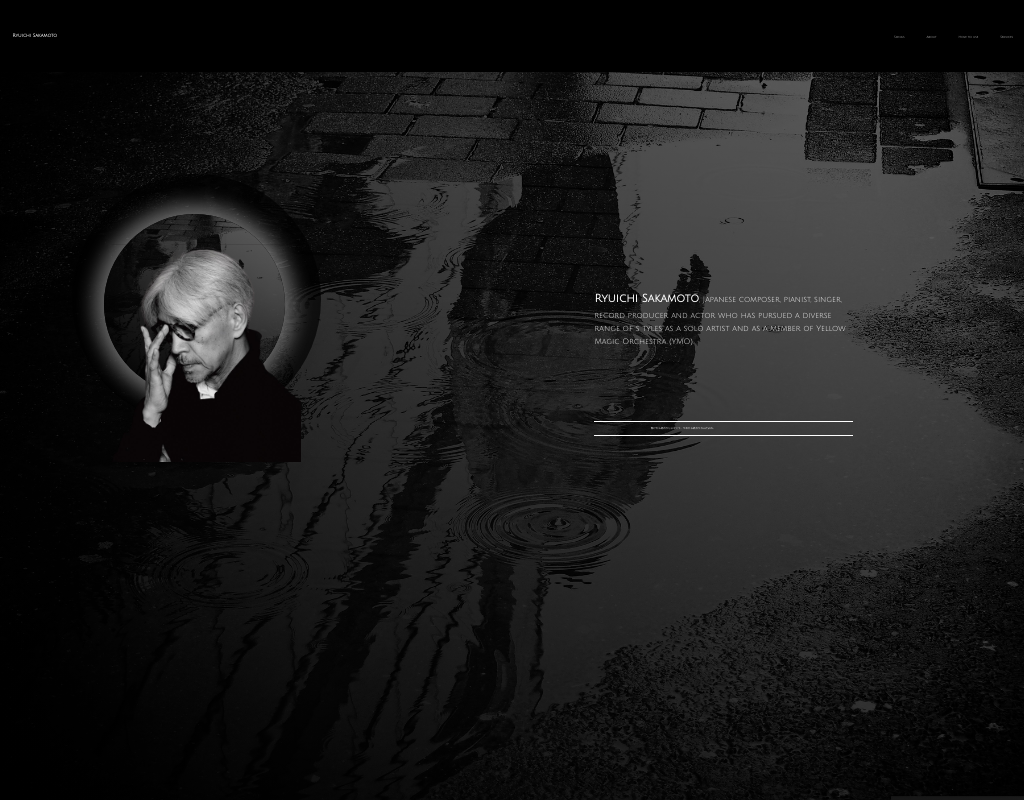
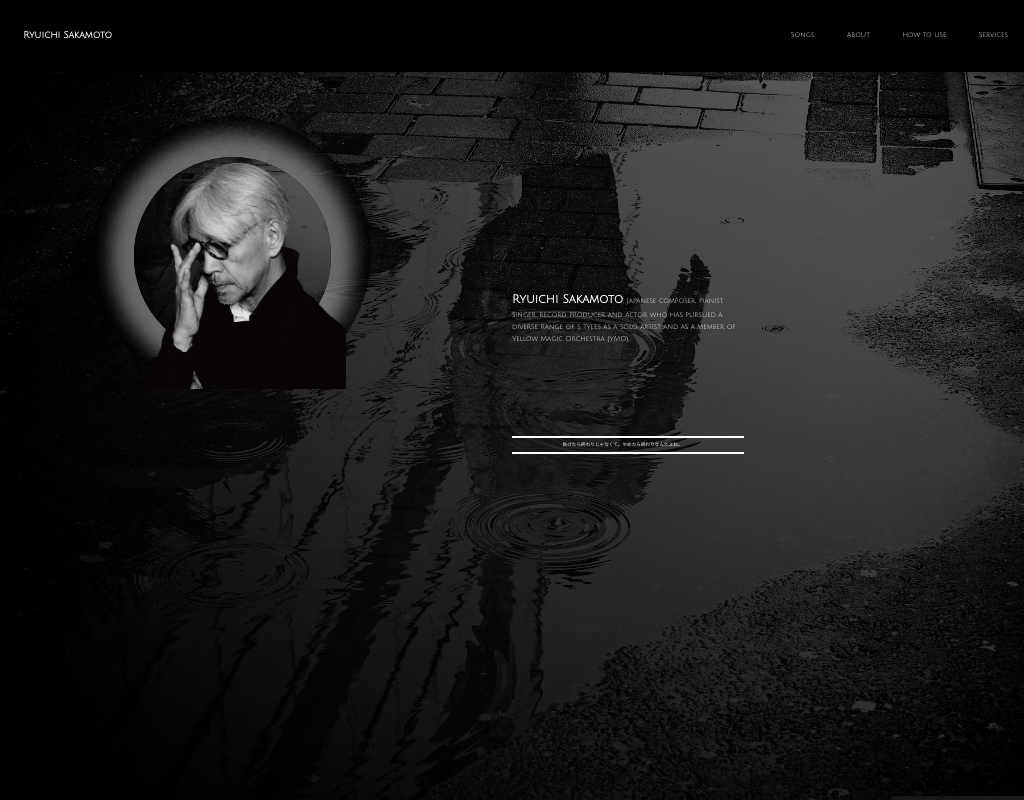
Before and after one commit to resetmerlin/ryuichi-sakamot__web, a website: page index.html in a window 1024 px wide. Drawn offline with nearby package versions, Linux system fonts and the light colour scheme.

Commit message:
2022/10/26

```diff
--- a/css/style.css
+++ b/css/style.css
@@ -69,19 +69,28 @@
   box-sizing: inherit; }
 
 html {
-}
-  @media only screen and (min-width: 74rem) {
+  /*
+320px — 480px: Mobile devices
+481px — 768px: iPads, Tablets
+769px — 1024px: Small screens, laptops
+1025px — 1200px: Desktops, large screens
+1201px and more —  Extra large screens, TV
+*/ }
+  @media only screen and (min-width: 32rem) and (max-width: 48rem) {
     html {
-      font-size: 25.5%; } }
-  @media only screen and (min-width: 64rem) and (max-width: 74rem) {
+      font-size: 62.5%; } }
+  @media only screen and (min-width: 48.1rem) and (max-width: 76.8rem) {
     html {
-      font-size: 22%; } }
-  @media only screen and (min-device-width: 48rem) and (max-device-width: 64rem) and (orientation: landscape) {
+      font-size: 14.5%; } }
+  @media only screen and (min-width: 76.9rem) and (max-width: 102.4rem) {
+    html {
+      font-size: 23.5%; } }
+  @media only screen and (min-width: 102.5rem) and (max-width: 120rem) {
     html {
       font-size: 19.5%; } }
-  @media only screen and (min-width: 20rem) and (max-width: 48rem) {
+  @media only screen and (min-width: 120.1rem) {
     html {
-      font-size: 5%; } }
+      font-size: 62.5%; } }
 
 body {
   box-sizing: border-box; }
@@ -104,6 +113,20 @@
 .u-margin-top-huge {
   margin-top: 10rem; }
 
+/* Smartphones (portrait) ---------------- */
+@media only screen and (max-width: 20rem) {
+  /* Add Your CSS Styling Here */ }
+
+/* Smartphones (landscape) ---------------- */
+@media only screen and (min-width: 20rem) and (max-width: 48rem) {
+  /* Add Your CSS Styling Here */ }
+
+/* Tablets (portrait) -------------------- */
+@media only screen and (min-device-width: 48rem) and (max-device-width: 64rem) and (orientation: portrait) {
+  /* Add Your CSS Styling Here */ }
+
+/* Tablets (landscape) ------------------- */
+/* Old Desktops and laptops ------------------ */
 .btn:link, .btn:visited {
   text-transform: uppercase;
   text-decoration: none;
@@ -194,10 +217,6 @@
     font-weight: 600;
     cursor: pointer;
     margin-left: 10rem; }
-    @media only screen and (min-device-width: 48rem) and (max-device-width: 64rem) and (orientation: landscape) {
-      .header__logo {
-        font-size: 1.5rem;
-        margin-left: 4rem; } }
     .header__logo a {
       text-decoration: none;
       color: #fff;
@@ -212,18 +231,12 @@
       text-decoration: none;
       font-size: 3rem;
       color: #fff; }
-      @media only screen and (min-device-width: 48rem) and (max-device-width: 64rem) and (orientation: landscape) {
-        .header__navigation a {
-          font-size: 1rem; } }
     .header__navigation li {
       margin: 0 5rem;
       display: inline-block;
       transition: all 0.2s ease;
       cursor: pointer;
       padding: 2rem; }
-      @media only screen and (min-device-width: 48rem) and (max-device-width: 64rem) and (orientation: landscape) {
-        .header__navigation li {
-          margin: 0 1.5rem; } }
   .header li:hover {
     transform: translateY(-1rem) scale(1.03);
     border-bottom: 1px solid #fff; }
@@ -607,29 +620,6 @@
     z-index: 1;
     cursor: pointer;
     transition: all 0.3s ease; }
-
-
-    @media only screen and (min-width: 74rem) {
-      .main__img {
-
-        top: 23%;
-        left: 11%;
-        width: 112rem;
-        height: 107rem;
-
-      } }
-    @media only screen and (min-width: 64rem) and (max-width: 74rem) {
-      .main__img {
-        top: 25%;
-        left: 12%;
-        width: 67rem;
-        height: 71rem; } }
-    @media only screen and (min-device-width: 48rem) and (max-device-width: 64rem) and (orientation: landscape) {
-      .main__img {
-        top: 28%;
-        left: 8%;
-        width: 67rem;
-        height: 70rem; } }
     .main__img:hover {
       transform: scale(1.1);
       border-radius: 50%; }
@@ -642,31 +632,6 @@
     left: 9%;
     width: 120rem;
     height: 120rem; }
-
-
-
-    @media only screen and (min-width: 74rem) {
-      .main__circle-effect {
-
-
-        top: 7%;
-        left: 14%;
-        width: 140rem;
-        height: 140rem;
-
-      } }
-    @media only screen and (min-width: 64rem) and (max-width: 74rem) {
-      .main__circle-effect {
-        top: 15%;
-        left: 10%;
-        width: 90rem;
-        height: 91rem; } }
-    @media only screen and (min-device-width: 48rem) and (max-device-width: 64rem) and (orientation: landscape) {
-      .main__circle-effect {
-        top: 14%;
-        left: 7%;
-        width: 80rem;
-        height: 80rem; } }
     .main__circle-effect--innerBlurr {
       position: absolute;
       border-radius: 50%;
@@ -680,35 +645,7 @@
       background-position: center;
       z-index: 0;
       display: flex;
-
-
       align-items: center; }
-
-
-      @media only screen and (min-width: 74rem) {
-        .main__circle-effect--innerBlurr  {
-
-
-          top: 12%;
-          left: 13%;
-          width: 105rem;
-          height: 105rem;
-
-        } }
-
-      @media only screen and (min-width: 64rem) and (max-width: 74rem) {
-        .main__circle-effect--innerBlurr {
-          top: 15%;
-          left: 15%;
-          width: 60rem;
-          height: 60rem; } }
-      @media only screen and (min-device-width: 48rem) and (max-device-width: 64rem) and (orientation: landscape) {
-        .main__circle-effect--innerBlurr {
-          top: 16%;
-          left: 13%;
-          width: 58rem;
-          height: 58rem;
-          box-shadow: 0rem 0rem 6rem 3rem rgba(255, 255, 255, 0.4); } }
     .main__circle-effect:hover {
       background: radial-gradient(circle, transparent 60%, #fff 30%);
       box-shadow: 0rem 0rem 10rem 10rem rgba(255, 255, 255, 0.3); }
@@ -723,40 +660,11 @@
     font-size: 3rem;
     transition: all 0.3s;
     color: white; }
-    @media only screen and (min-width: 74rem) {
-      .main__description {
-        left: 61%;
-        width: 160rem;
-        font-size: 5rem;
-      } }
-    @media only screen and (min-width: 64rem) and (max-width: 74rem) {
-      .main__description {
-        width: 93rem;
-        font-size: 3rem;
-        margin-left: 10rem; } }
-    @media only screen and (min-device-width: 48rem) and (max-device-width: 64rem) and (orientation: landscape) {
-      .main__description {
-        left: 55%;
-        width: 85rem;
-        font-size: 2.5rem; } }
     .main__description span {
       font-size: 5rem;
       font-weight: 700; }
-
-      @media only screen and (min-width: 74rem) {
-        .main__description span {
-          font-size: 7rem; } }
-      @media only screen and (min-width: 64rem) and (max-width: 74rem) {
-        .main__description span {
-          font-size: 4rem; } }
-      @media only screen and (min-device-width: 48rem) and (max-device-width: 64rem) and (orientation: landscape) {
-        .main__description span {
-          font-size: 3.5rem; } }
     .main__description:hover {
       transform: translateY(-6rem); }
-      @media only screen and (min-device-width: 48rem) and (max-device-width: 64rem) and (orientation: landscape) {
-        .main__description:hover {
-          transform: translateY(-2rem); } }
   .main__nonstop-text {
     position: absolute;
     top: 50%;
@@ -772,31 +680,6 @@
     border-top: 2px solid #fff;
     border-bottom: 2px solid #fff;
     align-items: center; }
-    @media only screen and (min-width: 74rem) {
-      .main__nonstop-text {
-        left: 61%;
-        top: 51%;      width: 153rem;
-      font-size: 4rem;
-      padding: 5rem;
-    } }
-    @media only screen and (min-width: 64rem) and (max-width: 74rem) {
-      .main__nonstop-text {
-        width: 92rem;
-        top: 46%;
-        border-top: 1.5px solid #fff;
-        border-bottom: 1.5px solid #fff;
-        font-size: 1.5rem;
-        margin-left: 10rem; } }
-    @media only screen and (min-device-width: 48rem) and (max-device-width: 64rem) and (orientation: landscape) {
-      .main__nonstop-text {
-        left: 55%;
-        /* margin-top: 1.7rem; */
-        padding: 2rem;
-        width: 83rem;
-        top: 48%;
-        border-top: 1px solid #fff;
-        border-bottom: 1px solid #fff;
-        font-size: 0.8rem; } }
     .main__nonstop-text--scrolling {
       width: 100%;
       position: absolute;
```
